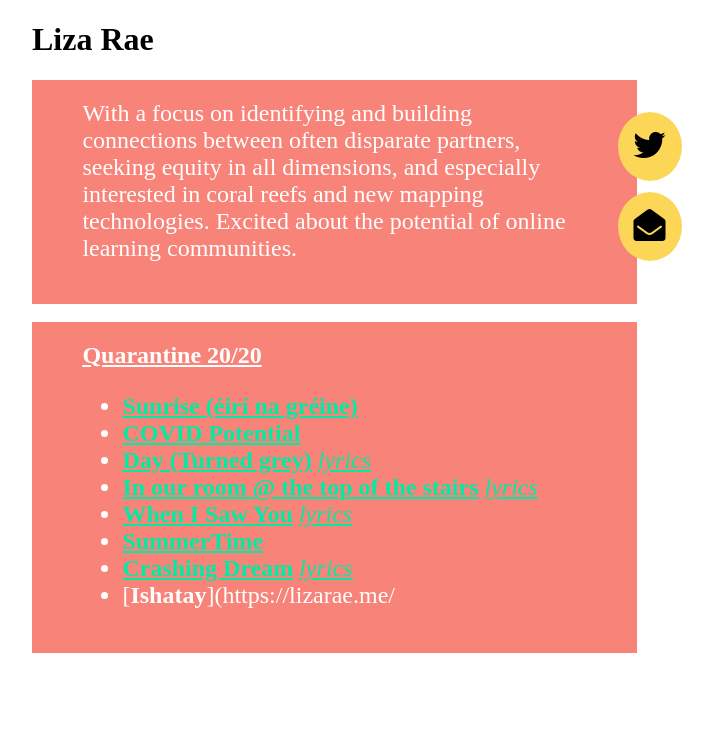
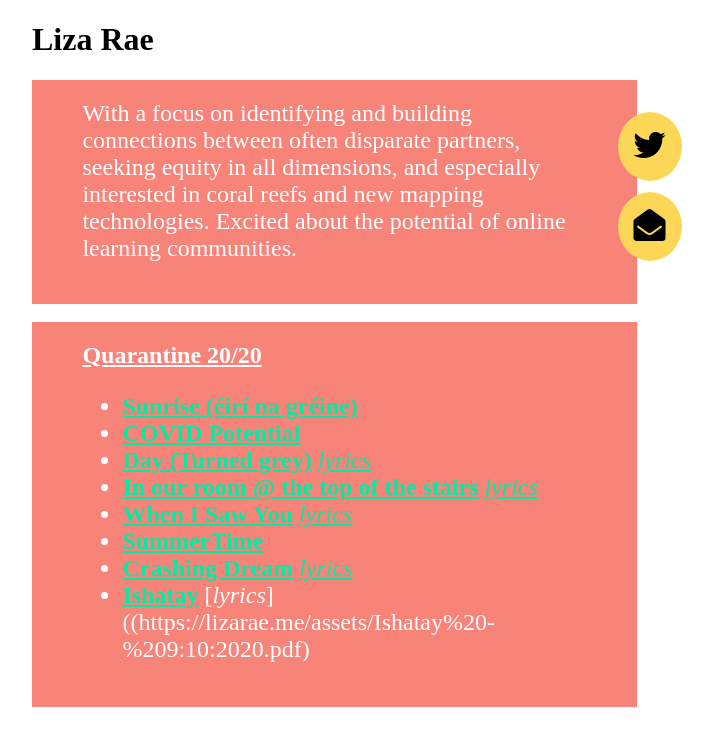
Before and after one commit to hexdump/lizarae.me, a Jekyll site: the page built from index.md, in a window 1280 px wide. Shown: the top 746 px of the page, without its empty margins (232-945 px from the left). Built offline with Jekyll 4.4.1, drawn with Linux system fonts in a browser that asks for light colours; some web fonts are replaced.

Commit message:
Update index.md

```diff
--- a/index.md
+++ b/index.md
@@ -18,4 +18,4 @@
 * [**When I Saw You**](https://lizarae.me/assets/5%20When%20I%20Saw%20You%20-%20EQ%20-%205:20:20%2C%203.58%20PM.mp3) [*lyrics*](http://lizarae.me/assets/When%20I%20Saw%20You.pdf)
 * [**SummerTime**](https://lizarae.me/assets/6%20Summertime%2C%20I%20feel%20fine....wav)
 * [**Crashing Dream**](https://lizarae.me/assets/8%20Crashing%20Dream%20-%208:30:20%2C%2010.31%20AM.wav) [*lyrics*](https://lizarae.me/assets/Crashing%20Dreams%20-%20Lyrics.pdf)
-* [**Ishatay**](https://lizarae.me/
+* [**Ishatay**](https://lizarae.me/assets/9%20Ishatay.mp3) [*lyrics*]((https://lizarae.me/assets/Ishatay%20-%209:10:2020.pdf)
```
